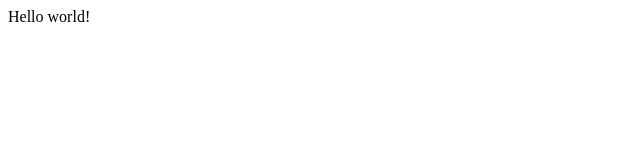
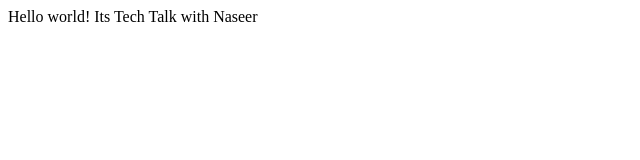
Before and after one commit to syed-naseer-abbas/starter, a Gatsby site: page / in a window 1280 px wide. Shown: the whole page, without its empty margins (0-640 px from the left). Built offline with nearby package versions, Linux system fonts and the light colour scheme; Gatsby itself is replaced by a stand-in of ours.

Commit message:
Update index.js

```diff
--- a/src/pages/index.js
+++ b/src/pages/index.js
@@ -1,5 +1,5 @@
 import React from "react"
 
 export default function Home() {
-  return <div>Hello world!</div>
+  return <div>Hello world! Its Tech Talk with Naseer</div>
 }
```
